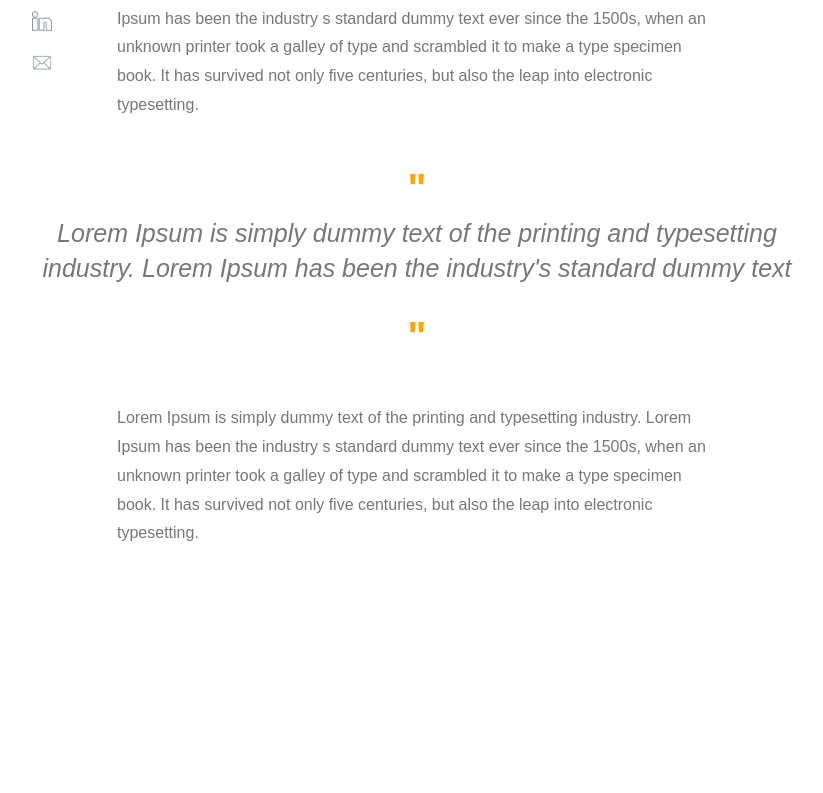
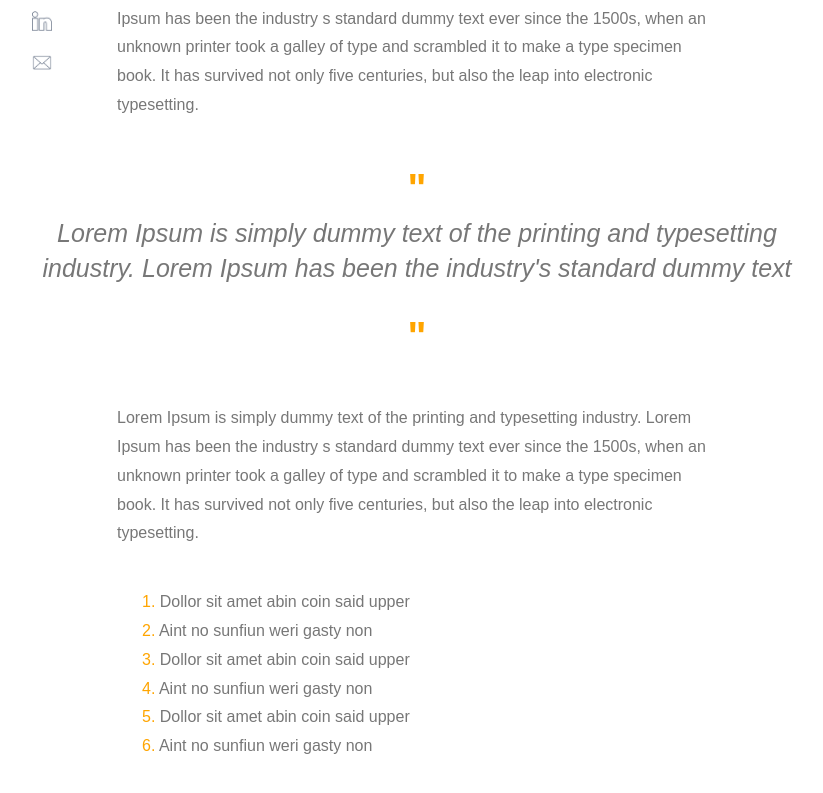
Before and after one commit to jhonatanllima/test-iclouds, a React (Create React App) app: page / in a window 1280 px wide. Shown: the part 618-1411 px from the top of the page, without its empty margins (223-1046 px from the left). Before the commit the page ends 1236 px from the top, so only its background shows below. Built offline with nearby package versions, Linux system fonts and the light colour scheme.

Commit message:
Create List Component

```diff
--- /dev/null
+++ b/src/components/List/data.js
@@ -0,0 +1,8 @@
+export default [
+  'Dollor sit amet abin coin said upper',
+  'Aint no sunfiun weri gasty non',
+  'Dollor sit amet abin coin said upper',
+  'Aint no sunfiun weri gasty non',
+  'Dollor sit amet abin coin said upper',
+  'Aint no sunfiun weri gasty non',
+];
--- /dev/null
+++ b/src/components/List/index.jsx
@@ -0,0 +1,14 @@
+import React from 'react';
+import data from './data';
+
+import { Container } from './styles';
+
+export default function List() {
+  return (
+    <Container>
+        {data.map((item, index) =>(
+      <p key={index + 1}> <span>{index + 1}.</span> {item} </p>
+      ))}
+    </Container>
+  );
+}
--- /dev/null
+++ b/src/components/List/styles.js
@@ -0,0 +1,18 @@
+import styled from 'styled-components';
+
+export const Container = styled.div`
+  max-width: 550px;
+  margin: 40px auto;
+
+  p{
+
+    font-family: "Century Gothic", "Roboto Slab", sans-serif;
+    font-style: bold;
+    line-height: 1.8;
+  }
+  span {
+      color: orange;
+      font-weight: 400;
+    }
+
+`;
--- a/src/components/index.js
+++ b/src/components/index.js
@@ -1,11 +1,13 @@
+import Nav from './Nav';
+import List from './List';
 import Header from './Header';
-import Nav from './Nav';
 import Content from './Content';
 import Coments from './Coments';
 
 export {
+  Nav,
+  List,
   Header,
-  Nav,
   Content,
   Coments,
 };
--- a/src/pages/Main/index.jsx
+++ b/src/pages/Main/index.jsx
@@ -3,10 +3,13 @@ import React from 'react';
 import data from './data';
 
 import {
+
+  Nav,
+  List,
   Header,
-  Nav,
   Content,
   Coments,
+
 } from '../../components';
 
 
@@ -21,6 +24,7 @@ const Main = () => {
       <Content data={data[1]}/>
       <Coments />
      <Content data={data[1]}/>
+     <List />
     </Container>
   );
 };
```
